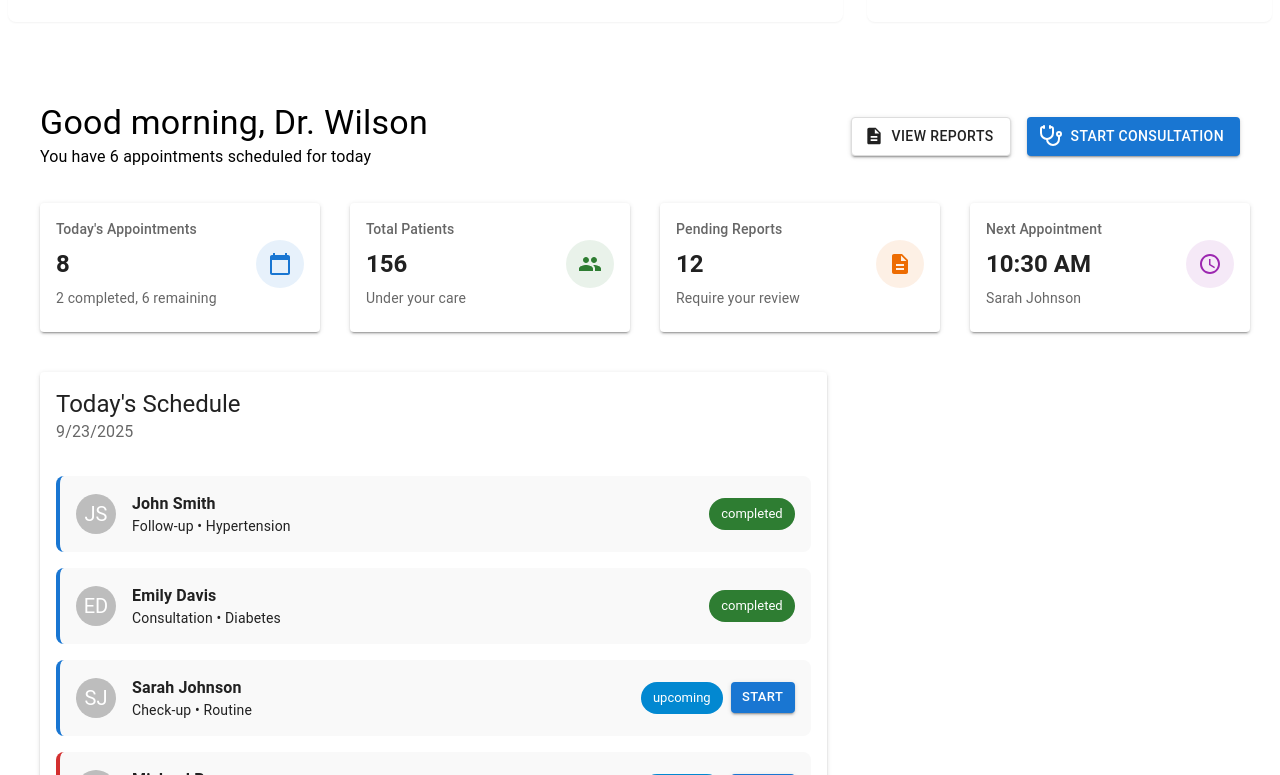
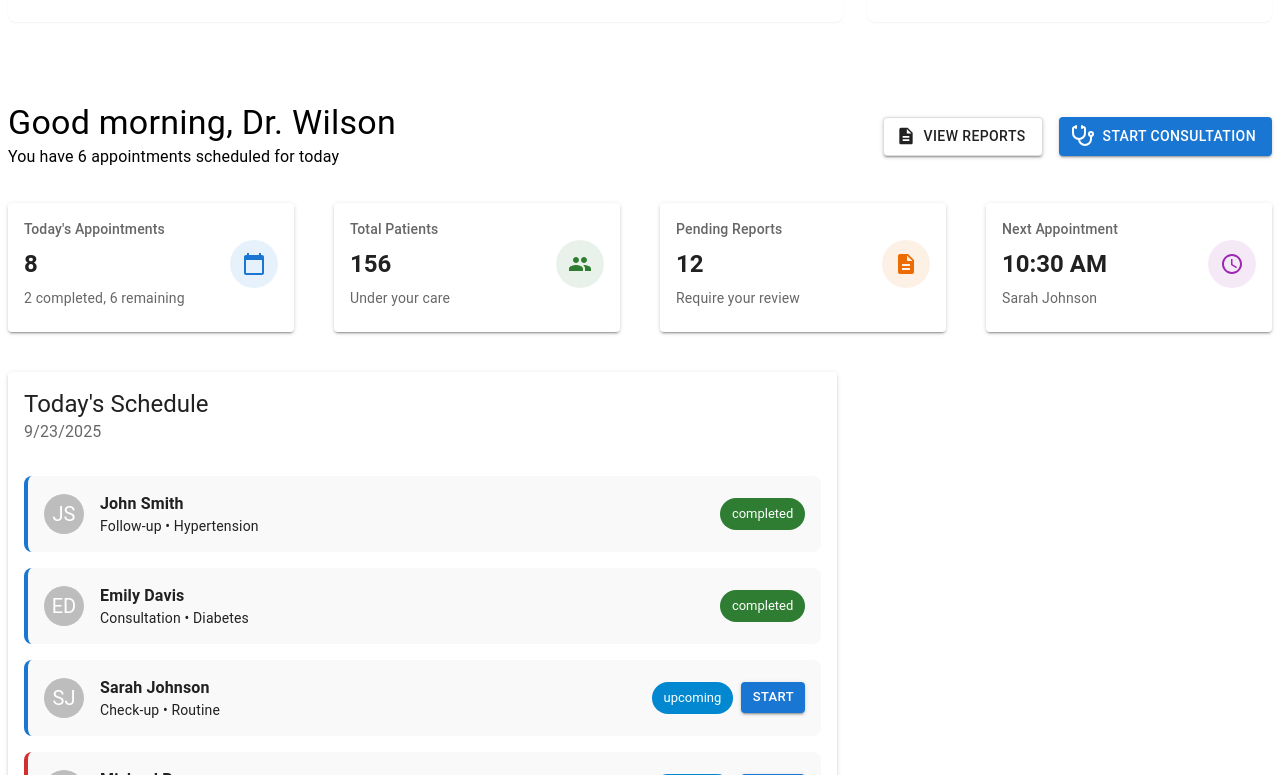
Before and after one commit to dipinrz/HMS-TEAM, a React (Vite) app in the folder frontend/: page / in a window 1280 px wide. Shown: the part 825-1600 px from the top of the page. Built offline with nearby package versions, Linux system fonts and the light colour scheme; a web font is replaced by a local one.

Commit message:
changed padding

```diff
--- a/frontend/src/dashboards/DoctorDashboard.tsx
+++ b/frontend/src/dashboards/DoctorDashboard.tsx
@@ -127,7 +127,7 @@ const DoctorDashboard= () => {
     }
   };
   return (
-    <Box  sx={{ mt: 10, px: 4 }}>
+    <Box  sx={{ mt: 10 }}>
       <Navbar />
       <Box mb={4} display={"flex"} justifyContent="space-between" alignItems={"center"}>
         <Box>
```
Also changed, not shown: frontend/src/App.tsx (line endings or trailing spaces).
